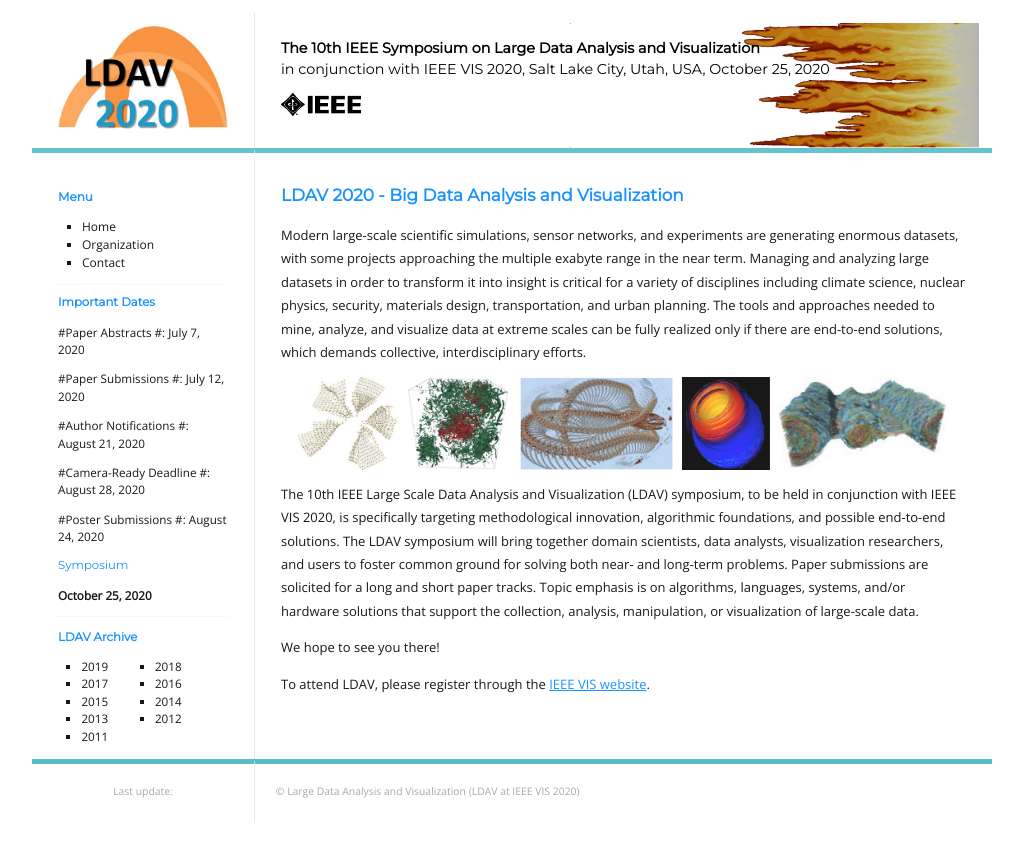
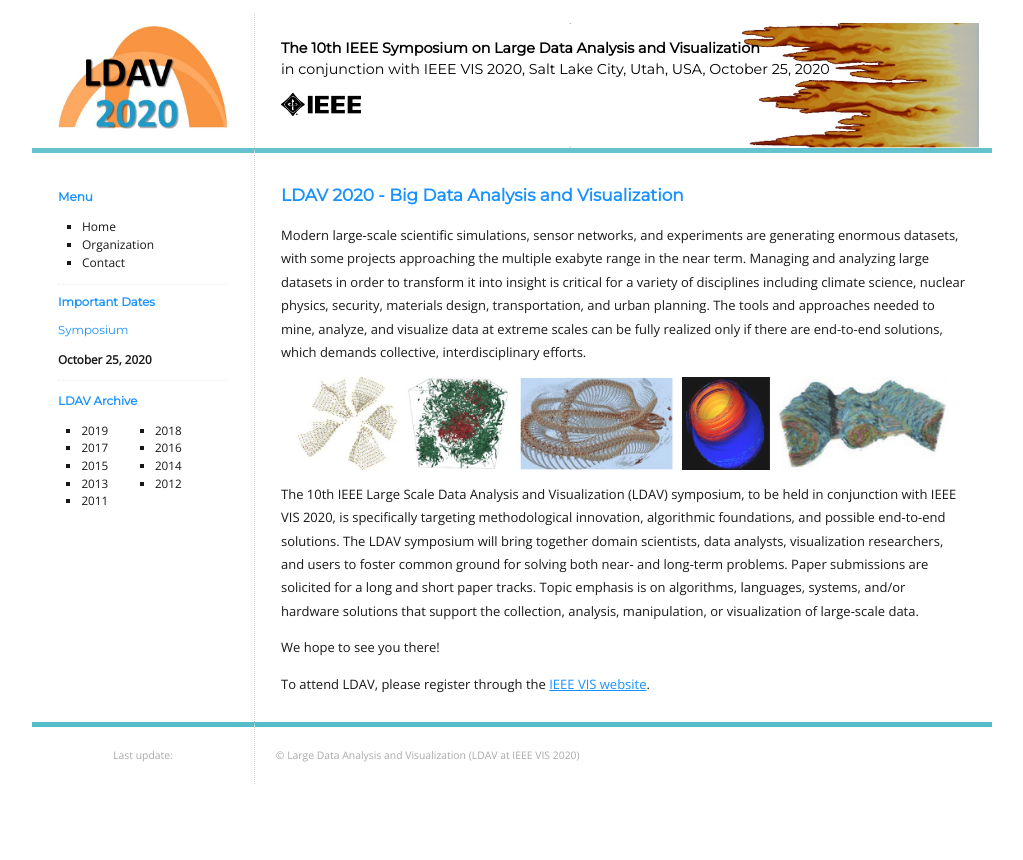
Before and after one commit to LDAV-Symposium/2020, a Jekyll site: the page built from _pages/index.md, in a window 1280 px wide. Shown: the top 860 px of the page, without its empty margins (128-1151 px from the left). Built offline with Jekyll 4.4.1, drawn with Linux system fonts in a browser that asks for light colours.

Commit message:
Update dates.md

```diff
--- a/_includes/dates.md
+++ b/_includes/dates.md
@@ -1,19 +1,21 @@
 # Important Dates
 
-#Paper Abstracts
-#: July 7, 2020
+<!--
+Paper Abstracts
+: July 7, 2020
 
-#Paper Submissions
-#: July 12, 2020
+Paper Submissions
+: July 12, 2020
 
-#Author Notifications
-#: August 21, 2020
+Author Notifications
+: August 21, 2020
 
-#Camera-Ready Deadline
-#: August 28, 2020
+Camera-Ready Deadline
+: August 28, 2020
 
-#Poster Submissions
-#: August 24, 2020
+Poster Submissions
+: August 24, 2020
+-->
 
 ## Symposium
 
```
